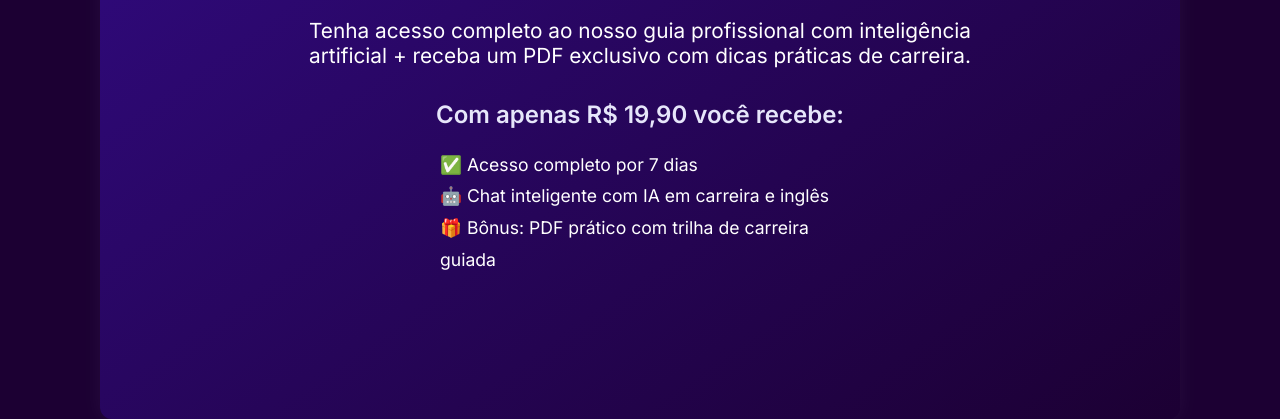
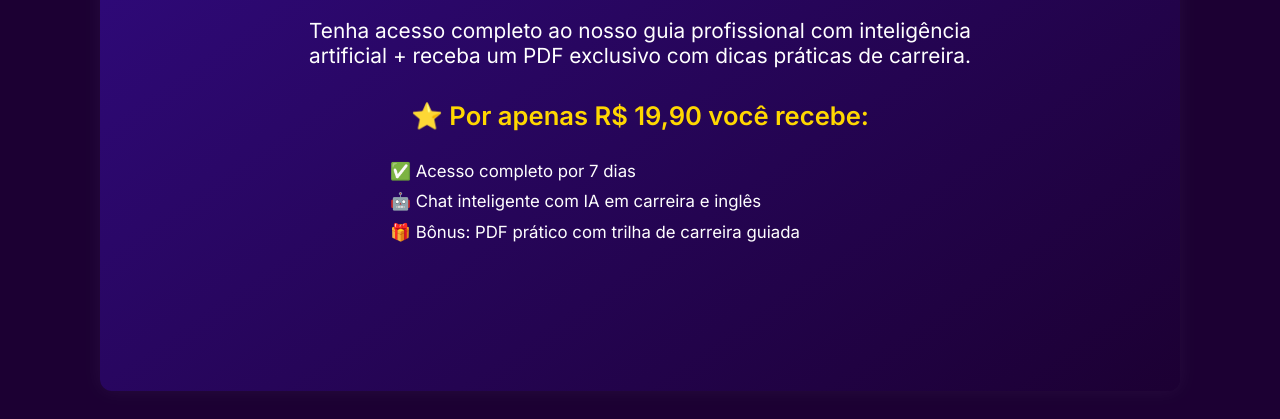
Before and after one commit to eristonmanagement/ascenda-up-webapp, a website: page ascenda-up-webapp/public/oferta.html in a window 1280 px wide. Shown: the part 384-803 px from the top of the page. Drawn offline with Linux system fonts and the light colour scheme.

Commit message:
Ajuste na página de oferta: aplicada Regra dos 3 com bullet de benefícios claros

```diff
--- a/ascenda-up-webapp/public/oferta.html
+++ b/ascenda-up-webapp/public/oferta.html
@@ -182,8 +182,11 @@
 <p>Tenha acesso completo ao nosso guia profissional com inteligência artificial + receba um PDF exclusivo com dicas práticas de carreira.</p>
 
 	<section style="margin-top: 2rem;">
-        <h2 style="text-align: center;">Com apenas R$ 19,90 você recebe:</h2>
-            <ul style="list-style: none; padding: 0; text-align: left; font-size: 1.1rem; margin-top: 1rem; line-height: 1.8; max-width: 400px; margin-left: auto; margin-right: auto;">
+        <h3 style="text-align: center; font-size: 1.6rem; margin-top: 2rem; color: #FFD700;">
+                    ⭐ Por apenas <strong>R$ 19,90</strong> você recebe:
+        </h3>
+
+            <ul style="list-style: none; padding: 0; text-align: left; font-size: 1.05rem; margin-top: 1rem; line-height: 1.8; max-width: 500px; margin-left: auto; margin-right: auto;">
                  <li>✅ Acesso completo por 7 dias</li>
                  <li>🤖 Chat inteligente com IA em carreira e inglês</li>
                  <li>🎁 Bônus: PDF prático com trilha de carreira guiada</li>
```
